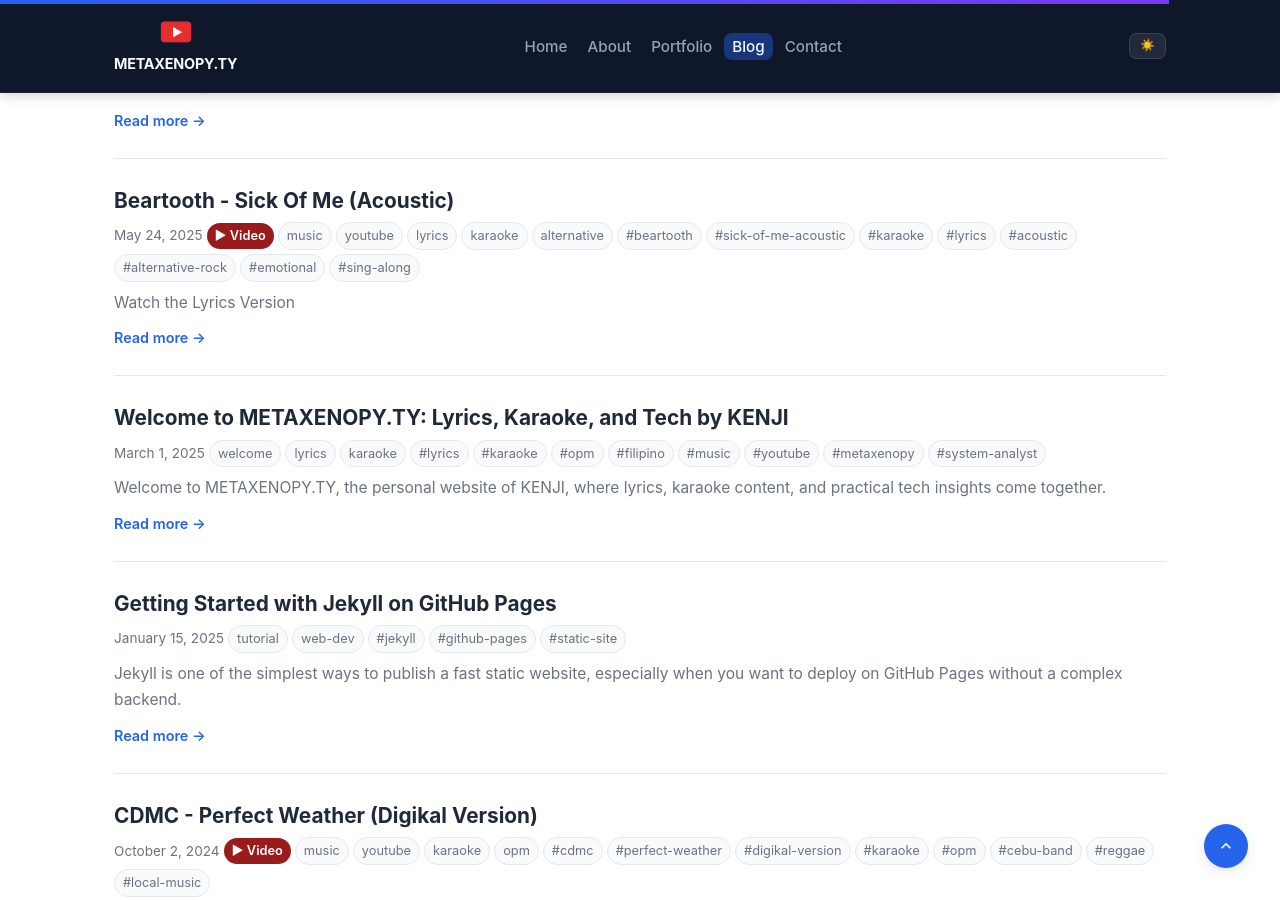
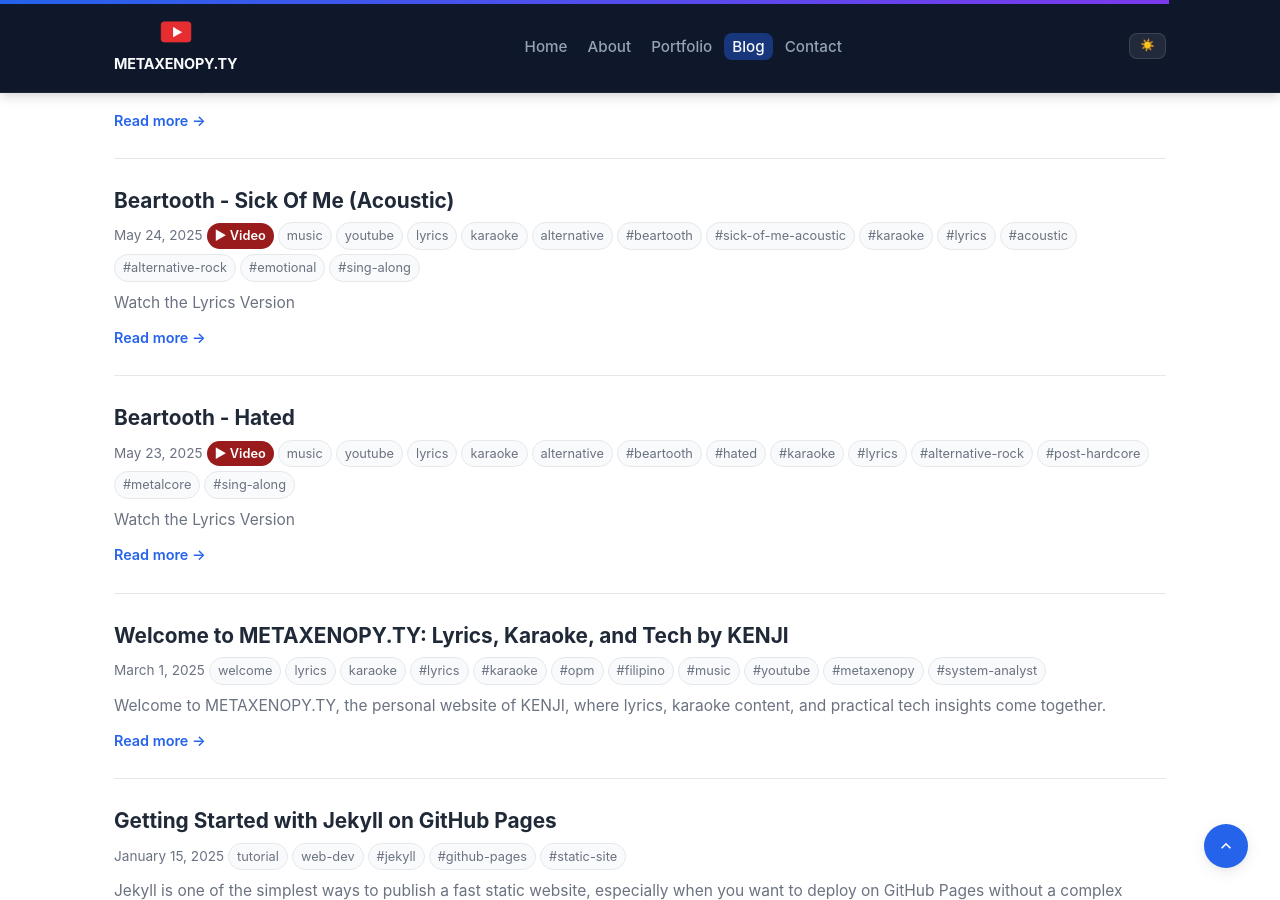
Before and after one commit to darzmackz/darzmackz.github.io, a Jekyll site: the page built from blog/index.html, in a window 1280 px wide and 900 px high, scrolled down 5646 px. Built offline with Jekyll 4.4.1, drawn with Linux system fonts in a browser that asks for light colours; some of the changed lines change nothing that is shown.

Commit message:
Update: Beartooth - Hated

````diff
--- a/_posts/2025-05-23-beartooth-hated.md
+++ b/_posts/2025-05-23-beartooth-hated.md
@@ -1,86 +1,54 @@
 ---
-layout: "post"
+layout: post
 title: "Beartooth - Hated"
 date: "2025-05-23 12:00:00 +0800"
-categories: ["music", "youtube", "lyrics", "karaoke"]
-tags: ["beartooth", "hated", "karaoke", "lyrics", "metaxenopy"]
+categories: [music, youtube, lyrics, karaoke, alternative]
+tags: [beartooth, hated, karaoke, lyrics, alternative-rock, post-hardcore, metalcore, sing-along]
 youtube_id: "DDKPvzHcR2c"
 description: "A draft post for Beartooth - Hated that combines both lyrics and karaoke versions into one cleaner, more useful blog entry."
-seo_title: "Beartooth - Hated | METAXENOPY.TY"
-published: false
-status: "draft"
+seo_title: "Beartooth - Hated | METAXENOPY.TY | Lyrics & Karaoke (Sing Along Version)"
+status: "published"
+published: true
 ---
 
-## SOURCE_DATA
+## Watch the Lyrics Version
 
-- Final post title: Beartooth - Hated
-- Channel: METAXENOPY
-- Blog post date: 2025-05-23
-- Available video types: karaoke, lyrics
+If you want to fully connect with the message behind *Hated*, the lyrics version is the best place to start. It lets you follow every line while taking in the raw intensity of the track.
 
-### Video Links
+---
 
-- Beartooth - Hated (Karaoke): https://www.youtube.com/watch?v=EZO1rOdFINA
-- Beartooth - Hated (Lyrics): https://www.youtube.com/watch?v=DDKPvzHcR2c
+# Beartooth - Hated
 
-### Source Description Snippets
+Some songs are built on pure emotion—and *Hated* by **Beartooth** delivers that without holding anything back. With its aggressive sound and honest lyrics, the track captures the feeling of being pushed aside, misunderstood, or overwhelmed.
 
-- Beartooth - Hated (Karaoke): 🔴 Sing the karaoke video for Beartooth’s "Hated" 🔴 Beartooth’s raw, intense energy comes to life in this powerful track, and now you can experience every word with this lyric video! "Hated" is a brutal anthem for anyone who’s ever felt misunderstood or pushed to the edge. Whether you’re screaming along or just vibing to the intense riffs, this track hits hard. 🔥 Don't forget to like, comment, and
-- Beartooth - Hated (Lyrics): 🔴 Watch the lyric video for Beartooth’s "Hated" 🔴 Beartooth’s raw, intense energy comes to life in this powerful track, and now you can experience every word with this lyric video! "Hated" is a brutal anthem for anyone who’s ever felt misunderstood or pushed to the edge. Whether you’re screaming along or just vibing to the intense riffs, this track hits hard. 🔥 Don't forget to like, comment, and s
+It’s the kind of song that turns frustration into something powerful, combining heavy instrumentation with a direct and unapologetic message.
 
-## AI_DRAFT_PROMPT
+---
 
-```text
-Create a unique blog post in Markdown.
+## Sing Along with the Karaoke Version
 
-Requirements:
-- Keep the title exactly: "Beartooth - Hated"
-- Use the blog post date exactly: 2025-05-23
-- Make it SEO-friendly but natural
-- Make it human, readable, and not robotic
-- Use the title as the main SEO topic naturally
-- Do not invent facts beyond the provided details
-- Write an engaging intro, not a generic one
-- Use clean section headings
-- Add a short natural closing paragraph
-- Make the article feel handcrafted and useful to readers
-- Avoid generic filler and repetitive phrasing
-- Do not mention anything about AI, automation, or draft generation
-- Since both lyrics and karaoke versions exist, combine them naturally into one post
-- Mention the lyrics version as the one for readers who want to follow the words
-- Mention the karaoke version as the one for readers who want to sing along
+If you want to release that energy yourself, the karaoke version gives you the perfect opportunity. Whether you're screaming every line or just vibing with the music, it’s a great way to make the song your own.
 
-Available source data:
-- Final post title: Beartooth - Hated
-- Channel: METAXENOPY
-- Site title: METAXENOPY.TY
-- Site author: Kent Harvey Plando
-- YouTube publish date: 2025-05-23
-- Available video types: karaoke, lyrics
+<iframe width="100%" height="400" src="https://www.youtube.com/embed/EZO1rOdFINA" frameborder="0" allowfullscreen></iframe>
 
-Video sources:
-- Beartooth - Hated (Karaoke) => https://www.youtube.com/watch?v=EZO1rOdFINA
-- Beartooth - Hated (Lyrics) => https://www.youtube.com/watch?v=DDKPvzHcR2c
+---
 
-Source description snippets:
-- Beartooth - Hated (Karaoke): 🔴 Sing the karaoke video for Beartooth’s "Hated" 🔴 Beartooth’s raw, intense energy comes to life in this powerful track, and now you can experience every word with this lyric video! "Hated" is a brutal anthem for anyone who’s ever felt misunderstood or pushed to the edge. Whether you’re screaming along or just vibing to the intense riffs, this track hits hard. 🔥 Don't forget to like, comment, and
-- Beartooth - Hated (Lyrics): 🔴 Watch the lyric video for Beartooth’s "Hated" 🔴 Beartooth’s raw, intense energy comes to life in this powerful track, and now you can experience every word with this lyric video! "Hated" is a brutal anthem for anyone who’s ever felt misunderstood or pushed to the edge. Whether you’re screaming along or just vibing to the intense riffs, this track hits hard. 🔥 Don't forget to like, comment, and s
+## A Raw and Relentless Sound
 
-Return the final answer in this exact order:
-1. SEO Title
-2. Excerpt/Description
-3. Categories
-4. Tags
-5. Markdown Content
+What makes *Hated* stand out is its intensity. The sound is loud, fast, and unapologetic—matching the emotion behind the lyrics and creating a track that feels both chaotic and controlled.
 
-Formatting rules for your answer:
-- SEO Title: one line only
-- Excerpt/Description: one paragraph only
-- Categories: comma-separated list
-- Tags: comma-separated list
-- Markdown Content: full blog post only
-```
+---
 
-## CONTENT
+## Final Thoughts
 
-Paste the AI_DRAFT_PROMPT into ChatGPT, then replace this section with the final polished Markdown content.
+*Hated* is more than just a heavy track—it’s an outlet for emotion and expression. Whether you're following the lyrics or singing along, it’s a song that hits hard and stays with you.
+
+---
+
+## Follow METAXENOPY on YouTube
+
+I also publish lyrics and karaoke content on the **METAXENOPY** YouTube channel.
+
+[Subscribe to METAXENOPY on YouTube](https://www.youtube.com/@metaxenopy?sub_confirmation=1)
+
+If you have a song request or topic idea, visit the [contact page]({{ '/contact/' | relative_url }}).
````
